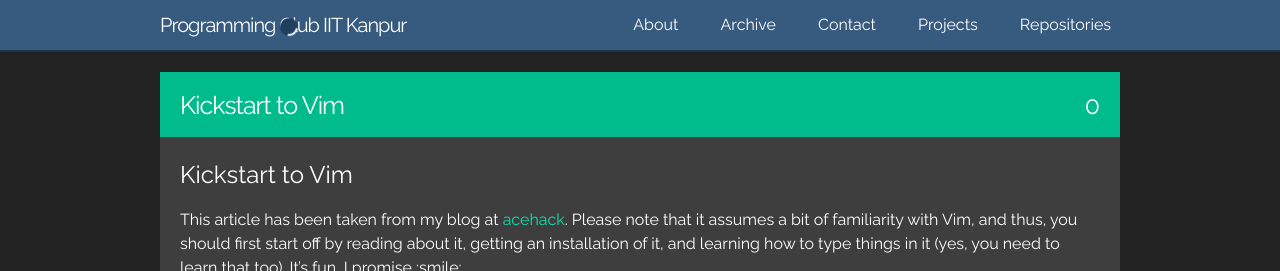
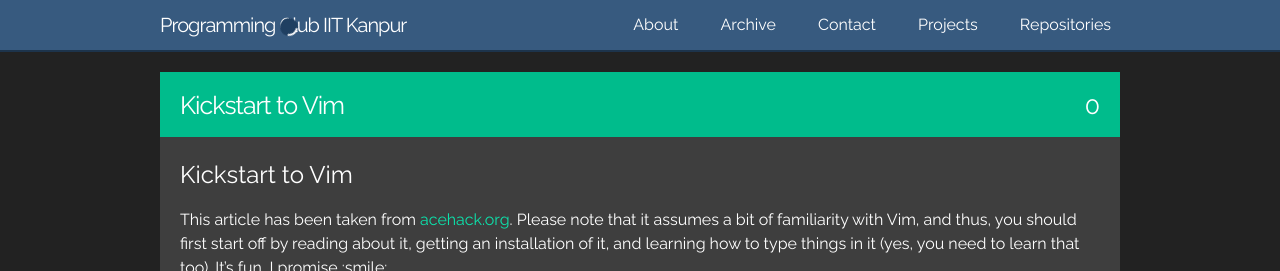
Before and after one commit to pclubiitk/pclub.in, a Jekyll site: the page built from _posts/2016-04-29-kickstarttovim.md, in a window 1280 px wide and 900 px high, cut to the strip 0-271 px from the top of the window. Built offline with Jekyll 4.4.1, drawn with Linux system fonts in a browser that asks for light colours; nearby versions of some CDN libraries; comment, search, counter and statistics services are not loaded; a style sheet for code colours, icons or effects is not loaded.

Commit message:
Edit vim post.

```diff
--- a/_posts/2016-04-29-kickstarttovim.md
+++ b/_posts/2016-04-29-kickstarttovim.md
@@ -20,7 +20,7 @@
 
 # Kickstart to Vim
 
-This article has been taken from my blog at [acehack](http://www.acehack.org/posts/2015-06-15-vim.html). Please note that it assumes a bit of familiarity with Vim, and thus, you should first start off by reading about it, getting an installation of it, and learning how to type things in it (yes, you need to learn that too). It's fun, I promise :smile:
+This article has been taken from [acehack.org](http://www.acehack.org/posts/2015-06-15-vim.html). Please note that it assumes a bit of familiarity with Vim, and thus, you should first start off by reading about it, getting an installation of it, and learning how to type things in it (yes, you need to learn that too). It's fun, I promise :smile:
 
 ![](https://realpython.com/images/blog_images/vim/vim-ide.png)
 
```
